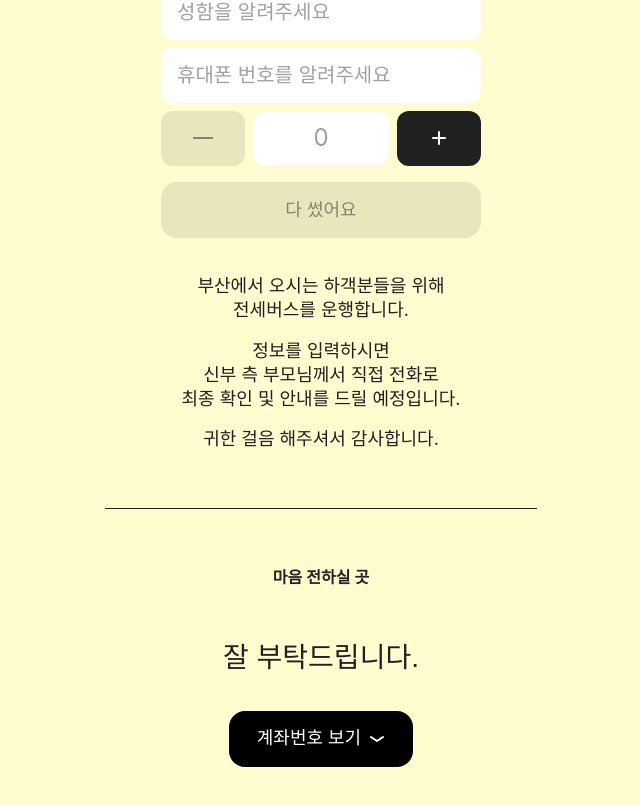
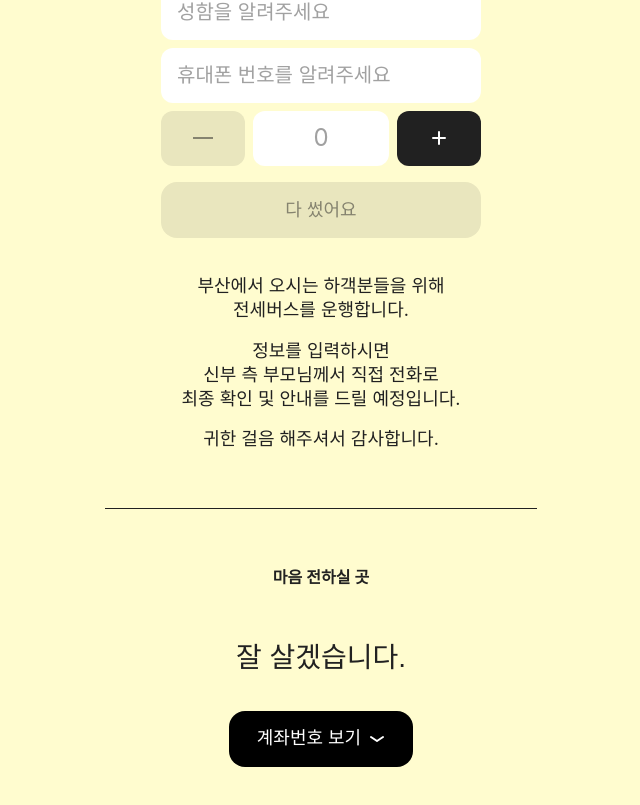
Before and after one commit to yuminee/yuminee.github.io, a Next.js app: page / in a window 1280 px wide. Shown: the part 4513-5318 px from the top of the page, without its empty margins (319-959 px from the left). Built offline with nearby package versions, Linux system fonts and the light colour scheme; a web font is replaced by a local one.

Commit message:
chore: update account section heading copy

```diff
--- a/src/components/AccountSection.tsx
+++ b/src/components/AccountSection.tsx
@@ -77,7 +77,7 @@ export default function AccountSection() {
       <div className="flex flex-col items-center gap-12 pt-14 pb-10 px-6">
         <p className="font-sans text-[16px] font-semibold text-ink">마음 전하실 곳</p>
         <div className="flex flex-col items-center gap-8">
-          <p className="font-display text-[28px] text-ink">잘 부탁드립니다.</p>
+          <p className="font-display text-[28px] text-ink">잘 살겠습니다.</p>
           <button
             onClick={() => setOpen(!open)}
             className="flex items-center gap-2 px-7 h-14 rounded-2xl bg-black text-white"
```
